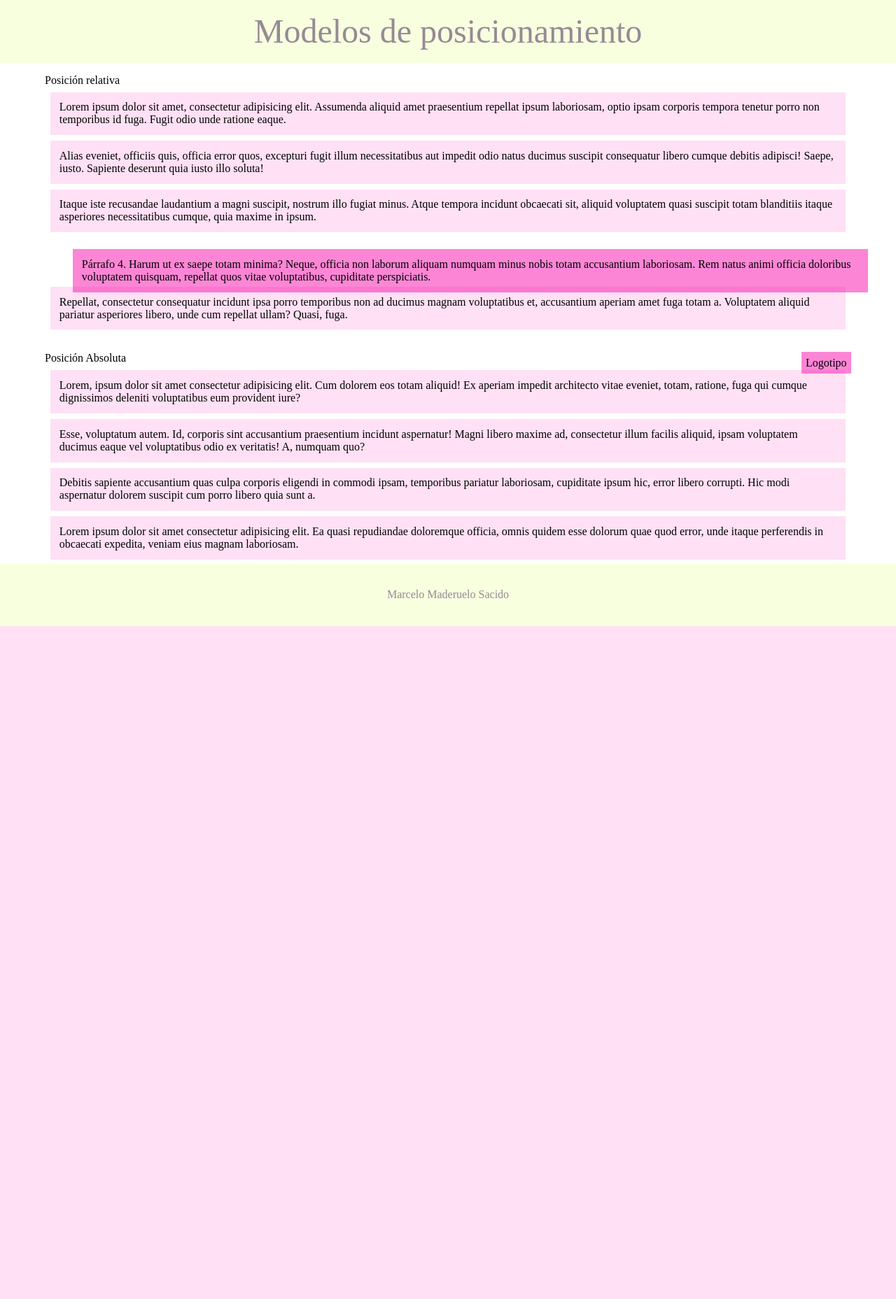
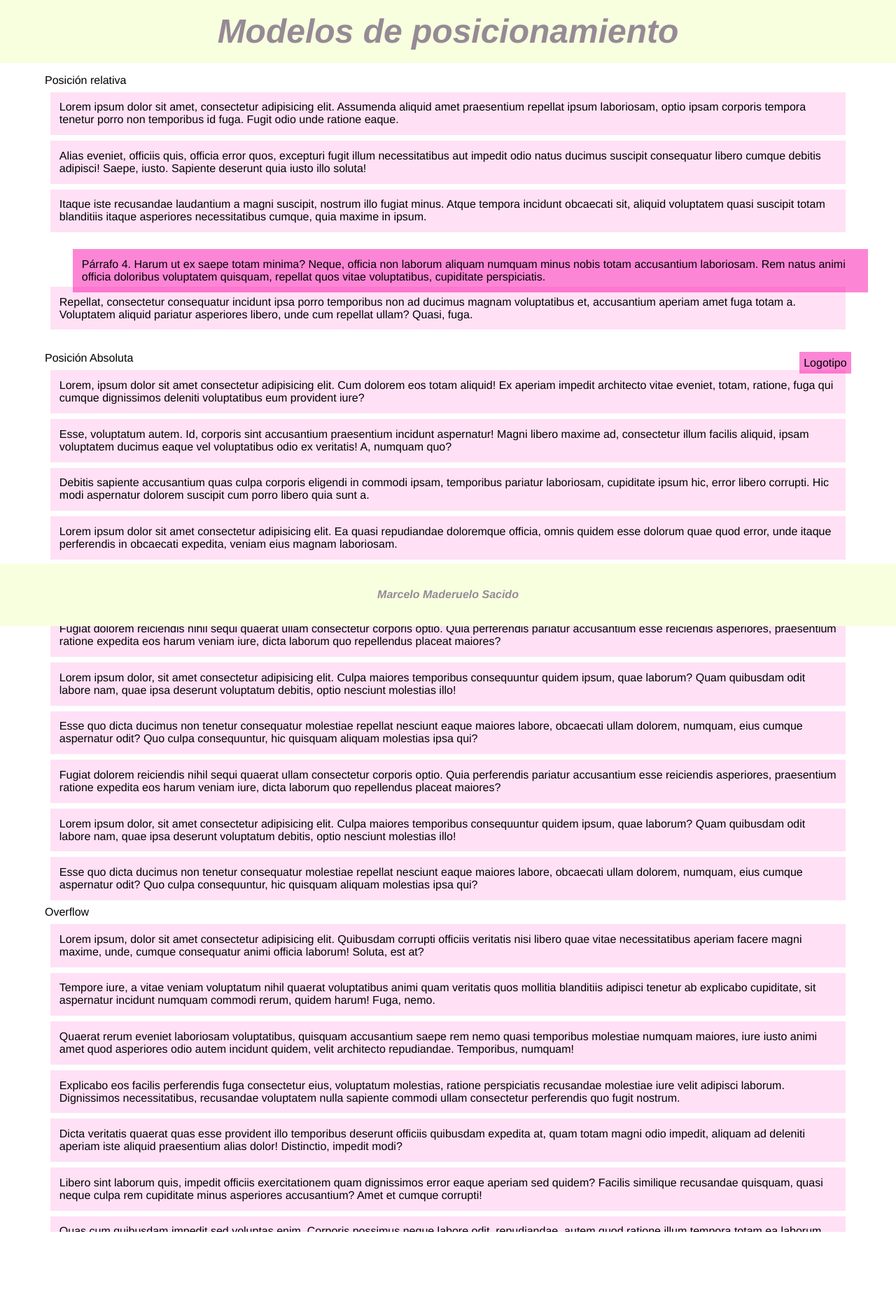
Before and after one commit to marcelo-024/desarrollo_web_2019, a PHP site: page / in a window 1280 px wide. Shown: the whole page at 70% size. Before the commit the page ends 895 px from the top, so only its background shows below. Run offline with PHP 8.4, Linux system fonts and the light colour scheme.

Commit message:
POSICIONAMIENTO

```diff
--- a/17_modelos_de_posicionamiento/css/styles.css
+++ b/17_modelos_de_posicionamiento/css/styles.css
@@ -1,7 +1,4 @@
 *{
-
-
-
         box-sizing: border-box;
         margin: 0;
         padding: 0;
@@ -16,6 +13,9 @@ h1 {
     font-size: 3rem;
 }
 .main_header,footer {
+    font-family: Helvetica, sans-serif;
+    font-weight: bold;
+    font-style: italic;
 
     background-color: rgb(247, 255, 223);
     color: rgb(150, 138, 149);
@@ -27,11 +27,12 @@ h1 {
 
 
 main {
+    font-family: Helvetica, sans-serif;
     width: 90%;
     margin: 1rem auto;
     min-height:30vh;
 
-
+margin-bottom: 6rem;
 }
 
 section p{
@@ -76,3 +77,30 @@ section p{
     right: 0;
     bottom: 0;
 }
+
+.overflow {
+
+
+    height: 50vh;
+    overflow-x: hidden;
+    overflow-y: scroll;
+}
+/* width */
+.overflow::-webkit-scrollbar {
+    width: 10px;
+  }
+
+  /* Track */
+  .overflow::-webkit-scrollbar-track {
+    background: #f1f1f1;
+  }
+
+  /* Handle */
+  .overflow::-webkit-scrollbar-thumb {
+    background: #888;
+  }
+
+  /* Handle on hover */
+  .overflow::-webkit-scrollbar-thumb:hover {
+    background: #555;
+  }
--- a/17_modelos_de_posicionamiento/index.html
+++ b/17_modelos_de_posicionamiento/index.html
@@ -1,5 +1,6 @@
 <!DOCTYPE html>
 <html lang="en">
+
 <head>
     <meta charset="UTF-8">
     <meta name="viewport" content="width=device-width, initial-scale=1.0">
@@ -7,33 +8,110 @@
     <link rel="stylesheet" href="./css/styles.css">
     <title>Posiciones</title>
 </head>
+
 <body>
-    <header class="main_header"><h1>Modelos de posicionamiento</h1></header>
+    <header class="main_header">
+        <h1>Modelos de posicionamiento</h1>
+    </header>
 
-<main> <section class="relative_wrapper">
+    <main>
+        <section class="relative_wrapper">
             <header>
                 <h2>Posición relativa</h2>
             </header>
-        <p>Lorem ipsum dolor sit amet, consectetur adipisicing elit. Assumenda aliquid amet praesentium repellat ipsum laboriosam, optio ipsam corporis tempora tenetur porro non temporibus id fuga. Fugit odio unde ratione eaque.</p>
-        <p>Alias eveniet, officiis quis, officia error quos, excepturi fugit illum necessitatibus aut impedit odio natus ducimus suscipit consequatur libero cumque debitis adipisci! Saepe, iusto. Sapiente deserunt quia iusto illo soluta!</p>
-        <p>Itaque iste recusandae laudantium a magni suscipit, nostrum illo fugiat minus. Atque tempora incidunt obcaecati sit, aliquid voluptatem quasi suscipit totam blanditiis itaque asperiores necessitatibus cumque, quia maxime in ipsum.</p>
-        <p >Párrafo 4. Harum ut ex saepe totam minima? Neque, officia non laborum aliquam numquam minus nobis totam accusantium laboriosam. Rem natus animi officia doloribus voluptatem quisquam, repellat quos vitae voluptatibus, cupiditate perspiciatis.</p>
-        <p>Repellat, consectetur consequatur incidunt ipsa porro temporibus non ad ducimus magnam voluptatibus et, accusantium aperiam amet fuga totam a. Voluptatem aliquid pariatur asperiores libero, unde cum repellat ullam? Quasi, fuga.</p>
+            <p>Lorem ipsum dolor sit amet, consectetur adipisicing elit. Assumenda aliquid amet praesentium repellat
+                ipsum laboriosam, optio ipsam corporis tempora tenetur porro non temporibus id fuga. Fugit odio unde
+                ratione eaque.</p>
+            <p>Alias eveniet, officiis quis, officia error quos, excepturi fugit illum necessitatibus aut impedit odio
+                natus ducimus suscipit consequatur libero cumque debitis adipisci! Saepe, iusto. Sapiente deserunt quia
+                iusto illo soluta!</p>
+            <p>Itaque iste recusandae laudantium a magni suscipit, nostrum illo fugiat minus. Atque tempora incidunt
+                obcaecati sit, aliquid voluptatem quasi suscipit totam blanditiis itaque asperiores necessitatibus
+                cumque, quia maxime in ipsum.</p>
+            <p>Párrafo 4. Harum ut ex saepe totam minima? Neque, officia non laborum aliquam numquam minus nobis totam
+                accusantium laboriosam. Rem natus animi officia doloribus voluptatem quisquam, repellat quos vitae
+                voluptatibus, cupiditate perspiciatis.</p>
+            <p>Repellat, consectetur consequatur incidunt ipsa porro temporibus non ad ducimus magnam voluptatibus et,
+                accusantium aperiam amet fuga totam a. Voluptatem aliquid pariatur asperiores libero, unde cum repellat
+                ullam? Quasi, fuga.</p>
         </section>
         <section class="absolute_wrapper">
             <header>
                 <h2>Posición Absoluta</h2>
             </header>
-        <p>Lorem, ipsum dolor sit amet consectetur adipisicing elit. Cum dolorem eos totam aliquid! Ex aperiam impedit architecto vitae eveniet, totam, ratione, fuga qui cumque dignissimos deleniti voluptatibus eum provident iure?</p>
-        <p>Esse, voluptatum autem. Id, corporis sint accusantium praesentium incidunt aspernatur! Magni libero maxime ad, consectetur illum facilis aliquid, ipsam voluptatem ducimus eaque vel voluptatibus odio ex veritatis! A, numquam quo?</p>
-        <p>Debitis sapiente accusantium quas culpa corporis eligendi in commodi ipsam, temporibus pariatur laboriosam, cupiditate ipsum hic, error libero corrupti. Hic modi aspernatur dolorem suscipit cum porro libero quia sunt a.</p>
+            <p>Lorem, ipsum dolor sit amet consectetur adipisicing elit. Cum dolorem eos totam aliquid! Ex aperiam
+                impedit architecto vitae eveniet, totam, ratione, fuga qui cumque dignissimos deleniti voluptatibus eum
+                provident iure?</p>
+            <p>Esse, voluptatum autem. Id, corporis sint accusantium praesentium incidunt aspernatur! Magni libero
+                maxime ad, consectetur illum facilis aliquid, ipsam voluptatem ducimus eaque vel voluptatibus odio ex
+                veritatis! A, numquam quo?</p>
+            <p>Debitis sapiente accusantium quas culpa corporis eligendi in commodi ipsam, temporibus pariatur
+                laboriosam, cupiditate ipsum hic, error libero corrupti. Hic modi aspernatur dolorem suscipit cum porro
+                libero quia sunt a.</p>
             <p>Logotipo</p>
-        <p>Lorem ipsum dolor sit amet consectetur adipisicing elit. Ea quasi repudiandae doloremque officia, omnis quidem esse dolorum quae quod error, unde itaque perferendis in obcaecati expedita, veniam eius magnam laboriosam.</p>
-    </section></main>
+            <p>Lorem ipsum dolor sit amet consectetur adipisicing elit. Ea quasi repudiandae doloremque officia, omnis
+                quidem esse dolorum quae quod error, unde itaque perferendis in obcaecati expedita, veniam eius magnam
+                laboriosam.</p>
+            <p>Lorem ipsum dolor sit amet consectetur adipisicing elit. Quasi vel cum quia? Esse a doloribus autem sed
+                tempore eius earum nesciunt cupiditate. Eum ducimus tempore molestias. Obcaecati eaque nulla recusandae!
+            </p>
+            <p>Fugiat dolorem reiciendis nihil sequi quaerat ullam consectetur corporis optio. Quia perferendis pariatur
+                accusantium esse reiciendis asperiores, praesentium ratione expedita eos harum veniam iure, dicta
+                laborum quo repellendus placeat maiores?</p>
+            <p>Lorem ipsum dolor, sit amet consectetur adipisicing elit. Culpa maiores temporibus consequuntur quidem
+                ipsum, quae laborum? Quam quibusdam odit labore nam, quae ipsa deserunt voluptatum debitis, optio
+                nesciunt molestias illo!</p>
+            <p>Esse quo dicta ducimus non tenetur consequatur molestiae repellat nesciunt eaque maiores labore,
+                obcaecati ullam dolorem, numquam, eius cumque aspernatur odit? Quo culpa consequuntur, hic quisquam
+                aliquam molestias ipsa qui?</p>
+            <p>Fugiat dolorem reiciendis nihil sequi quaerat ullam consectetur corporis optio. Quia perferendis pariatur
+                accusantium esse reiciendis asperiores, praesentium ratione expedita eos harum veniam iure, dicta
+                laborum quo repellendus placeat maiores?</p>
+            <p>Lorem ipsum dolor, sit amet consectetur adipisicing elit. Culpa maiores temporibus consequuntur quidem
+                ipsum, quae laborum? Quam quibusdam odit labore nam, quae ipsa deserunt voluptatum debitis, optio
+                nesciunt molestias illo!</p>
+            <p>Esse quo dicta ducimus non tenetur consequatur molestiae repellat nesciunt eaque maiores labore,
+                obcaecati ullam dolorem, numquam, eius cumque aspernatur odit? Quo culpa consequuntur, hic quisquam
+                aliquam molestias ipsa qui?</p>
+        </section>
+        <section >
+            <header>
+                <h2>Overflow</h2>
+            </header>
+            <div class="overflow">
+                <p>Lorem ipsum, dolor sit amet consectetur adipisicing elit. Quibusdam corrupti officiis veritatis nisi
+                    libero quae vitae necessitatibus aperiam facere magni maxime, unde, cumque consequatur animi officia
+                    laborum! Soluta, est at?</p>
+                <p>Tempore iure, a vitae veniam voluptatum nihil quaerat voluptatibus animi quam veritatis quos mollitia
+                    blanditiis adipisci tenetur ab explicabo cupiditate, sit aspernatur incidunt numquam commodi rerum,
+                    quidem harum! Fuga, nemo.</p>
+                <p>Quaerat rerum eveniet laboriosam voluptatibus, quisquam accusantium saepe rem nemo quasi temporibus
+                    molestiae numquam maiores, iure iusto animi amet quod asperiores odio autem incidunt quidem, velit
+                    architecto repudiandae. Temporibus, numquam!</p>
+                <p>Explicabo eos facilis perferendis fuga consectetur eius, voluptatum molestias, ratione perspiciatis
+                    recusandae molestiae iure velit adipisci laborum. Dignissimos necessitatibus, recusandae voluptatem
+                    nulla sapiente commodi ullam consectetur perferendis quo fugit nostrum.</p>
+                <p>Dicta veritatis quaerat quas esse provident illo temporibus deserunt officiis quibusdam expedita at,
+                    quam totam magni odio impedit, aliquam ad deleniti aperiam iste aliquid praesentium alias dolor!
+                    Distinctio, impedit modi?</p>
+                <p>Libero sint laborum quis, impedit officiis exercitationem quam dignissimos error eaque aperiam sed
+                    quidem? Facilis similique recusandae quisquam, quasi neque culpa rem cupiditate minus asperiores
+                    accusantium? Amet et cumque corrupti!</p>
+                <p>Quas cum quibusdam impedit sed voluptas enim. Corporis possimus neque labore odit, repudiandae, autem
+                    quod ratione illum tempora totam ea laborum earum dolores tempore ad dicta soluta eaque enim
+                    aliquam.</p>
+            </div>
+
+        </section>
+
+    </main>
 
 
 
 
-    <footer class="fixed"><p>Marcelo Maderuelo Sacido</p></footer>
+    <footer class="fixed">
+        <address>Marcelo Maderuelo Sacido</address>
+    </footer>
 </body>
+
 </html>
```
Also changed, not shown: 18_fondos_+/css/styles.css (added, +153 -0 lines), 18_fondos_+/index.html (added, +95 -0 lines), 18_fondos_+/assets/cobra.svg (added), 18_fondos_+/assets/cyber-attack.svg (added), 18_fondos_+/assets/komodo.jpg (added). Lines whose indentation alone changed are shown as unchanged.
